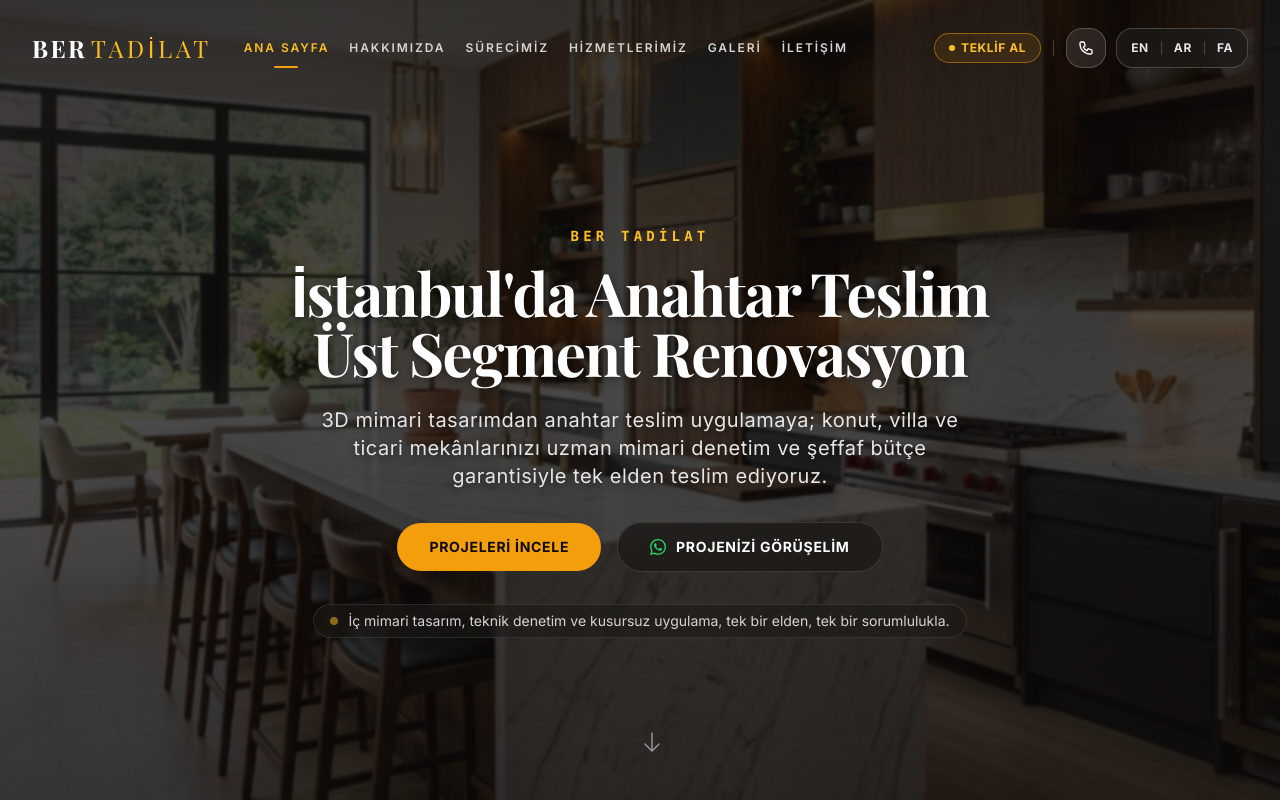
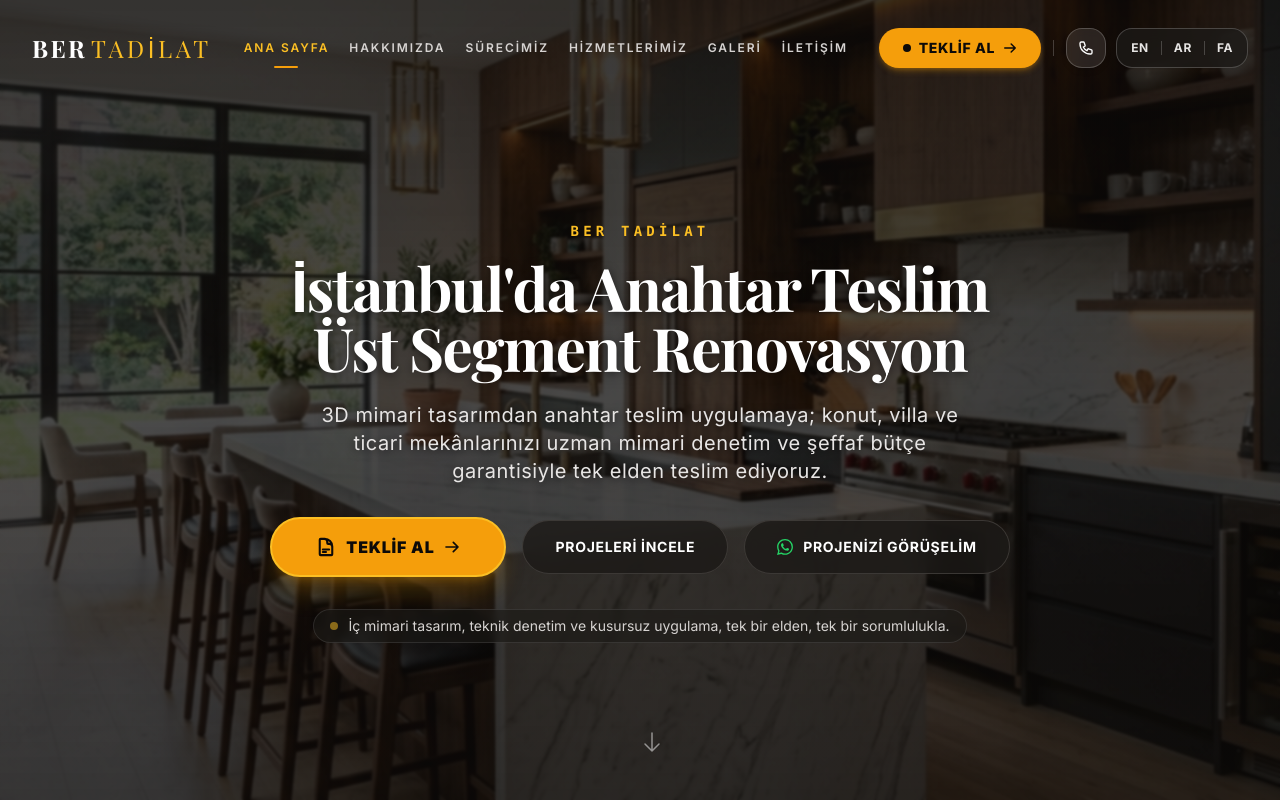
Before and after one commit to yusufcalisir/construction-web, a Next.js app: page / in a window 1280 px wide. Shown: the top 800 px of the page. Built offline with nearby package versions, Linux system fonts and the light colour scheme.

Commit message:
feat: enlarge Teklif Al CTA at top and middle of page, update districts list (add Beyoğlu, remove Beylikdüzü, Göktürk, Çekmeköy)

```diff
--- a/app/layout.tsx
+++ b/app/layout.tsx
@@ -245,7 +245,7 @@ const localBusinessSchema = {
     { '@type': 'AdministrativeArea', name: 'Ataşehir' },
     { '@type': 'AdministrativeArea', name: 'Şişli' },
     { '@type': 'AdministrativeArea', name: 'Maltepe' },
-    { '@type': 'AdministrativeArea', name: 'Beylikdüzü' },
+    { '@type': 'AdministrativeArea', name: 'Beyoğlu' },
   ],
   aggregateRating: {
     '@type': 'AggregateRating',
--- a/components/Hero.tsx
+++ b/components/Hero.tsx
@@ -108,8 +108,30 @@ export default function Hero() {
             {t('hero.subheadline')}
           </p>
 
-          {/* Two Premium CTA Buttons */}
-          <div className="flex flex-col sm:flex-row items-center justify-center gap-4 mb-8 w-full sm:w-auto">
+          {/* Premium CTA Buttons */}
+          <div className="flex flex-col sm:flex-row items-center justify-center gap-3.5 sm:gap-4 mb-8 w-full sm:w-auto">
+            {/* Primary Large Teklif Al Button */}
+            <a
+              href="#on-degerlendirme"
+              onClick={(e) => {
+                e.preventDefault()
+                const element = document.getElementById('on-degerlendirme')
+                if (element) {
+                  const offsetTop = element.offsetTop - 80
+                  window.scrollTo({ top: offsetTop, behavior: 'smooth' })
+                }
+              }}
+              className="w-full sm:w-auto inline-flex items-center justify-center gap-2.5 px-9 sm:px-11 py-4 rounded-full font-black text-sm sm:text-base tracking-wider uppercase bg-amber-500 text-stone-950 hover:bg-amber-400 hover:shadow-2xl hover:shadow-amber-500/40 transition-all duration-300 hover:scale-105 active:scale-95 focus:outline-none cursor-pointer border-2 border-amber-400 shadow-xl shadow-amber-500/25"
+            >
+              <svg className="w-5 h-5 fill-none stroke-current" strokeWidth={2.5} viewBox="0 0 24 24">
+                <path strokeLinecap="round" strokeLinejoin="round" d="M19.5 14.25v-2.625a3.375 3.375 0 00-3.375-3.375h-1.5A1.125 1.125 0 0113.5 7.125v-1.5a3.375 3.375 0 00-3.375-3.375H8.25m0 12.75h7.5m-7.5 3H12M10.5 2.25H5.625c-.621 0-1.125.504-1.125 1.125v17.25c0 .621.504 1.125 1.125 1.125h12.75c.621 0 1.125-.504 1.125-1.125V11.25a9 9 0 00-9-9z" />
+              </svg>
+              <span>{t('nav.quote')}</span>
+              <svg className="w-4 h-4 fill-none stroke-current" strokeWidth={2.5} viewBox="0 0 24 24">
+                <path strokeLinecap="round" strokeLinejoin="round" d="M14 5l7 7m0 0l-7 7m7-7H3" />
+              </svg>
+            </a>
+
             <a
               href="#gallery"
               onClick={(e) => {
@@ -120,13 +142,13 @@ export default function Hero() {
                   window.scrollTo({ top: offsetTop, behavior: 'smooth' })
                 }
               }}
-              className="w-full sm:w-auto inline-flex items-center justify-center px-8 py-3.5 rounded-full font-bold text-sm tracking-wider uppercase bg-amber-500 text-stone-950 hover:bg-amber-400 hover:shadow-xl hover:shadow-amber-500/25 transition-all duration-300 hover:-translate-y-0.5 active:translate-y-0 focus:outline-none cursor-pointer"
+              className="w-full sm:w-auto inline-flex items-center justify-center px-7 sm:px-8 py-4 rounded-full font-bold text-sm tracking-wider uppercase bg-stone-900/80 hover:bg-stone-850 text-white border border-stone-700/80 backdrop-blur-md hover:border-amber-400/50 transition-all duration-300 hover:-translate-y-0.5 active:translate-y-0 focus:outline-none cursor-pointer"
             >
               {t('hero.btnProjects')}
             </a>
 
             <SafeWhatsAppButton
-              className="w-full sm:w-auto group inline-flex items-center justify-center gap-2.5 px-8 py-3.5 rounded-full font-bold text-sm tracking-wider uppercase bg-stone-900/80 hover:bg-stone-850 text-white border border-stone-700/80 backdrop-blur-md hover:border-amber-400/50 transition-all duration-300 hover:-translate-y-0.5 active:translate-y-0 focus:outline-none"
+              className="w-full sm:w-auto group inline-flex items-center justify-center gap-2.5 px-7 sm:px-8 py-4 rounded-full font-bold text-sm tracking-wider uppercase bg-stone-900/80 hover:bg-stone-850 text-white border border-stone-700/80 backdrop-blur-md hover:border-emerald-400/50 transition-all duration-300 hover:-translate-y-0.5 active:translate-y-0 focus:outline-none"
               ariaLabel={t('hero.btnDiscuss')}
             >
               <svg className="w-4 h-4 text-[#25D366] fill-current" viewBox="0 0 24 24">
--- a/components/Navbar.tsx
+++ b/components/Navbar.tsx
@@ -228,18 +228,17 @@ export default function Navbar() {
 
             {/* Desktop Actions */}
             <div className="hidden lg:flex items-center gap-2 xl:gap-3 shrink-0 ml-auto pl-3 xl:pl-6">
-              {/* Pre-evaluation CTA */}
+              {/* Pre-evaluation CTA - Prominent & Large */}
               <a
                 href="#on-degerlendirme"
                 onClick={(e) => handleNavClick(e, 'on-degerlendirme')}
-                className={`inline-flex items-center gap-1.5 px-3.5 py-1.5 rounded-full border text-xs uppercase tracking-wider font-bold whitespace-nowrap shrink-0 transition-all duration-300 shadow-sm hover:-translate-y-0.5 ${
-                  isDark
-                    ? 'border-amber-500/50 bg-amber-500/10 hover:bg-amber-500 text-amber-400 hover:text-stone-950 hover:shadow-amber-500/20'
-                    : 'border-amber-500/60 bg-amber-500/15 hover:bg-amber-500 text-amber-700 hover:text-stone-950 hover:shadow-amber-500/20'
-                }`}
+                className="inline-flex items-center gap-2 px-5 xl:px-6 py-2 xl:py-2.5 rounded-full font-black text-xs xl:text-sm uppercase tracking-wider whitespace-nowrap shrink-0 transition-all duration-300 bg-amber-500 hover:bg-amber-400 text-stone-950 shadow-md shadow-amber-500/30 hover:shadow-xl hover:shadow-amber-500/40 hover:scale-105 active:scale-95"
               >
-                <span className={`w-1.5 h-1.5 rounded-full shrink-0 animate-pulse ${isDark ? 'bg-amber-400' : 'bg-amber-500'}`} />
-                <span className="whitespace-nowrap">{t('nav.quote')}</span>
+                <span className="w-2 h-2 rounded-full shrink-0 bg-stone-950 animate-pulse" />
+                <span className="whitespace-nowrap font-extrabold">{t('nav.quote')}</span>
+                <svg className="w-3.5 h-3.5 fill-none stroke-current" strokeWidth={2.5} viewBox="0 0 24 24">
+                  <path strokeLinecap="round" strokeLinejoin="round" d="M14 5l7 7m0 0l-7 7m7-7H3" />
+                </svg>
               </a>
 
               {/* Vertical separator */}
@@ -297,10 +296,20 @@ export default function Navbar() {
               </div>
             </div>
 
-            {/* Mobile menu trigger */}
+            {/* Mobile menu trigger & actions */}
             <div className="lg:hidden flex items-center gap-1.5 sm:gap-2">
               {!isMobileMenuOpen && (
                 <>
+                  {/* Mobile Direct Teklif Al Button */}
+                  <a
+                    href="#on-degerlendirme"
+                    onClick={(e) => handleNavClick(e, 'on-degerlendirme')}
+                    className="inline-flex items-center gap-1 px-3 py-1.5 rounded-full font-black text-[11px] sm:text-xs uppercase tracking-wider bg-amber-500 hover:bg-amber-400 text-stone-950 shadow-sm shrink-0 active:scale-95 transition-all"
+                  >
+                    <span className="w-1.5 h-1.5 rounded-full bg-stone-950 animate-pulse" />
+                    <span>{t('nav.quote')}</span>
+                  </a>
+
                   <SafePhoneLink
                     variant="icon-button"
                     iconSize="w-4 h-4"
@@ -464,11 +473,11 @@ export default function Navbar() {
               {t('nav.contact')}
             </a>
 
-            {/* Pre-evaluation CTA */}
+            {/* Pre-evaluation CTA - Prominent & Large */}
             <a
               href="#on-degerlendirme"
               onClick={(e) => handleNavClick(e, 'on-degerlendirme')}
-              className="block py-3 px-5 rounded-2xl text-xs sm:text-sm font-bold tracking-[0.15em] uppercase transition-all duration-300 border bg-gradient-to-r from-amber-500/20 via-amber-500/30 to-amber-600/20 border-amber-500/50 text-amber-300 hover:bg-amber-500 hover:text-stone-950 shadow-md"
+              className="block py-4 px-6 rounded-2xl text-sm sm:text-base font-black tracking-[0.15em] uppercase text-center transition-all duration-300 bg-amber-500 hover:bg-amber-400 text-stone-950 shadow-xl shadow-amber-500/30 active:scale-95"
             >
               {t('nav.quote')}
             </a>
--- a/components/ProjectEvaluation.tsx
+++ b/components/ProjectEvaluation.tsx
@@ -12,10 +12,8 @@ const DISTRICTS = [
   'Üsküdar',
   'Ataşehir',
   'Şişli',
+  'Beyoğlu',
   'Maltepe',
-  'Beylikdüzü',
-  'Göktürk / Eyüpsultan',
-  'Çekmeköy',
   'Beykoz',
   'Diğer İstanbul İlçesi',
 ]
--- a/components/ProjectGallery.tsx
+++ b/components/ProjectGallery.tsx
@@ -17,12 +17,12 @@ const PROJECT_DESCRIPTIONS = [
   'Ataşehir Rezidans Komple Dekorasyon ve Asma Tavan',
   'Şişli Nişantaşı Daire Tadilatı ve Ahşap Parke Döşeme',
   'Maltepe Deniz Manzaralı Daire Teras ve Salon Tasarımı',
-  'Beylikdüzü Dubleks Ev Komple Yenileme ve Tesisat',
+  'Beyoğlu Cihangir Tarihi Daire Komple Yenileme ve Tesisat',
   'Kadıköy Caddebostan Lüks Banyo ve Seramik Uygulaması',
   'Beşiktaş Bebek Daire Modern Mimari Renovasyon',
   'Sarıyer Zekeriyaköy Müstakil Villa İçi Restorasyon',
-  'Göktürk Kemerburgaz Modern Mutfak ve Yaşam Alanı',
-  'Çekmeköy Müstakil Ev Çatı ve Isı Yalıtımı Projesi',
+  'Beyoğlu Galata Modern Loft Mutfak ve Yaşam Alanı',
+  'Beykoz Riva Müstakil Villa Çatı ve Isı Yalıtımı Projesi',
   'Kadıköy Moda Tarihi Apartman Dairesi Restorasyonu',
   'Florya Lüks Konut Akıllı Ev ve Aydınlatma Sistemleri',
 ]
```
Also changed, not shown: components/Services.tsx (+23 -9 lines).
